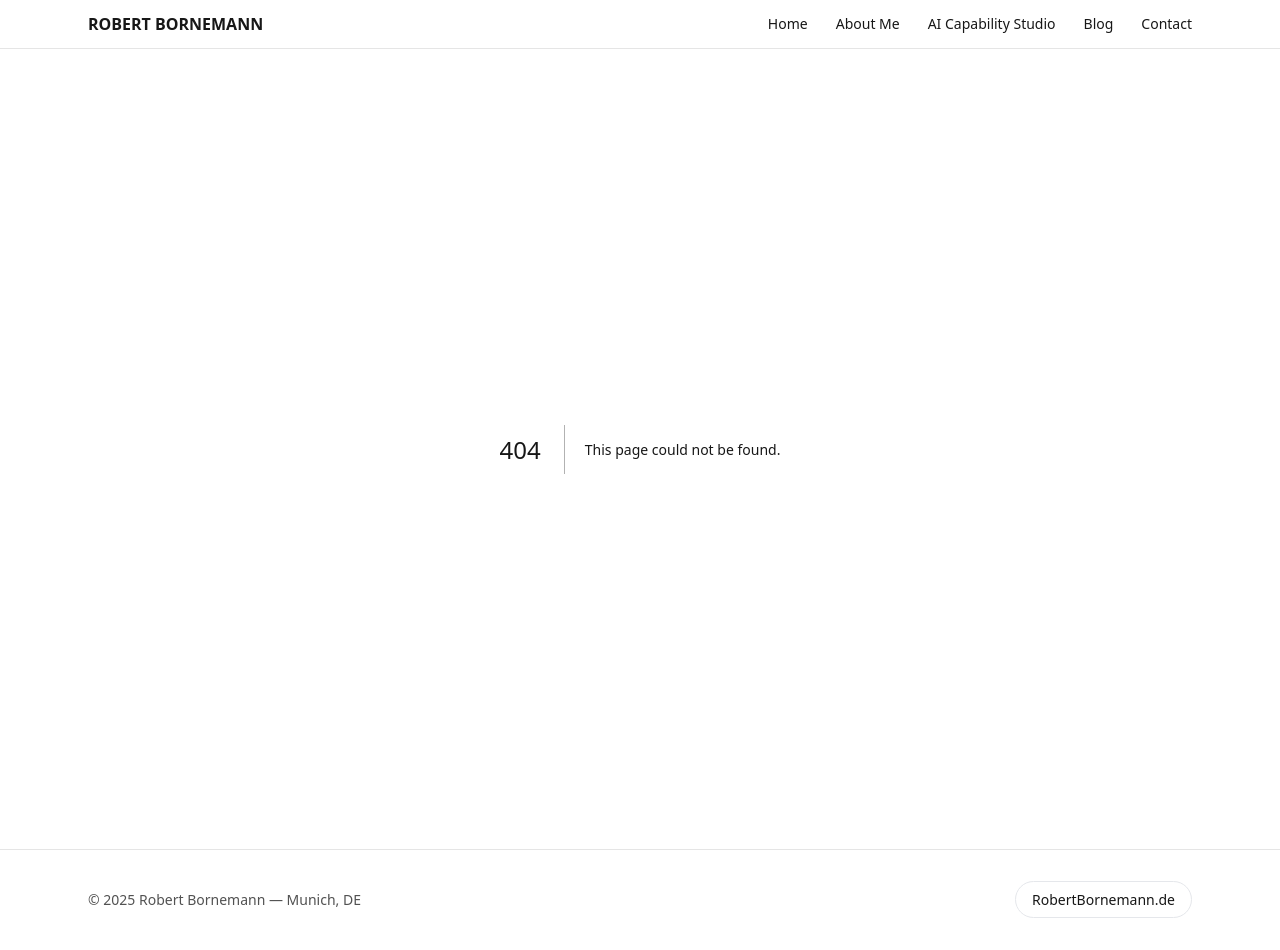
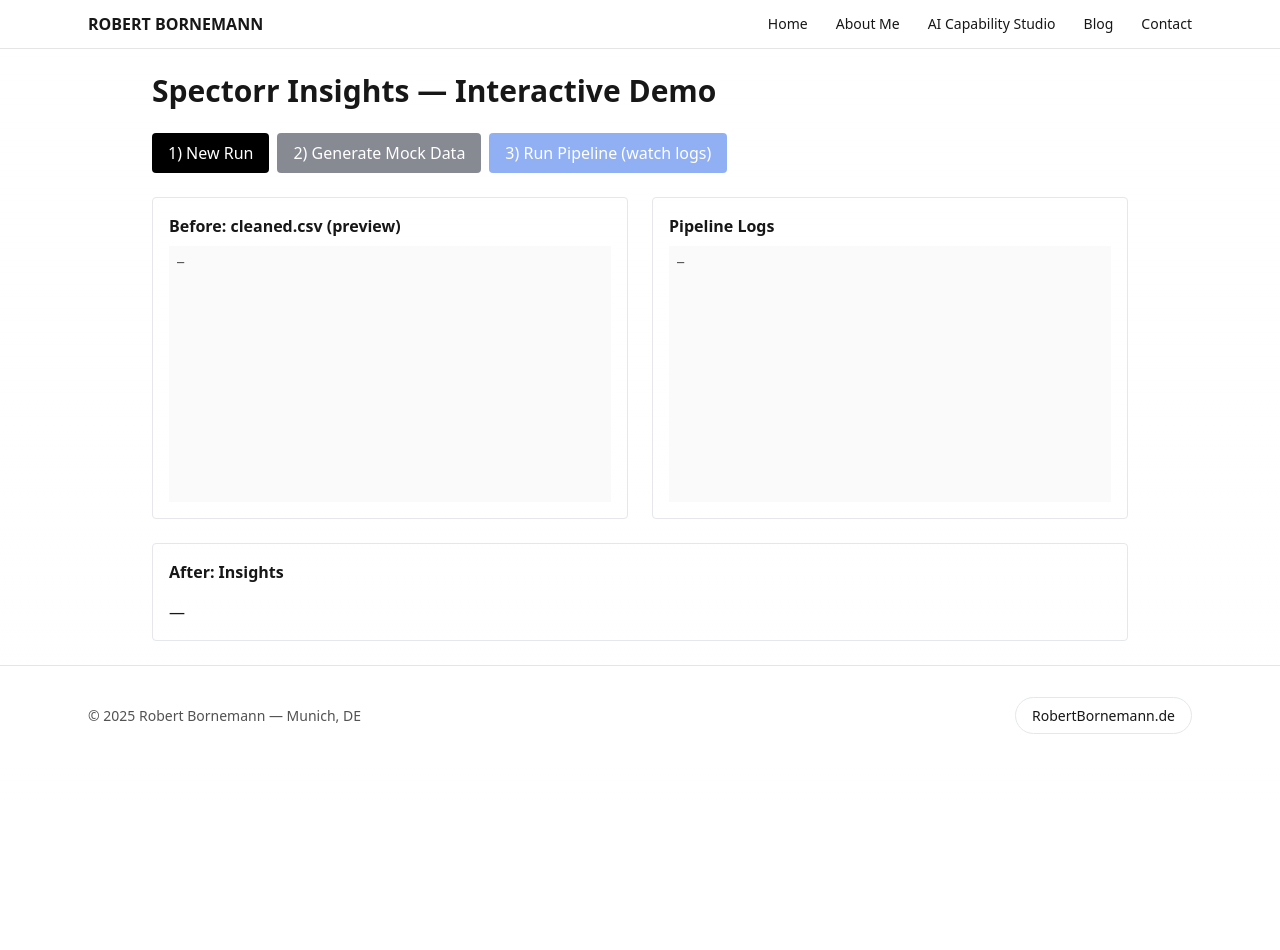
Before and after one commit to RobertBornemann/capability-portfolio, a Next.js app: page /ai-capability-studio/spectorr in a window 1280 px wide. Before the commit this address had no page. After the commit the page ends 800 px from the top, so only its background shows below. Built offline with nearby package versions, Linux system fonts and the light colour scheme.

Commit message:
first spectorr end to end integration

```diff
--- /dev/null
+++ b/app/ai-capability-studio/spectorr/page.tsx
@@ -0,0 +1,102 @@
+// app/insights-demo/page.tsx (Client Component)
+'use client';
+import { useEffect, useRef, useState } from 'react';
+
+export default function InsightsDemo() {
+  const [runId, setRunId] = useState<string | null>(null);
+  const [rawPreview, setRawPreview] = useState<string[] | null>(null);
+  const [logs, setLogs] = useState<string[]>([]);
+  const [insights, setInsights] = useState<any[] | null>(null);
+  const esRef = useRef<EventSource | null>(null);
+
+  const start = async () => {
+    const res = await fetch('/api/demo/start', { method: 'POST' });
+    const json = await res.json();
+    setRunId(json.run_id);
+    setRawPreview(null);
+    setLogs([]);
+    setInsights(null);
+  };
+
+  const mockgen = async () => {
+    if (!runId) return;
+    await fetch(`/api/demo/mockgen?run_id=${runId}`, { method: 'POST' });
+    const raw = await fetch(`/api/demo/raw?run_id=${runId}`).then(r => r.json());
+    setRawPreview(raw.rows);
+  };
+
+  const stream = async () => {
+    if (!runId) return;
+    // close old stream
+    esRef.current?.close();
+    const es = new EventSource(`/api/demo/stream?run_id=${runId}`);
+    esRef.current = es;
+    es.onmessage = (evt) => setLogs(prev => [...prev, evt.data]);
+    es.addEventListener('status', async (evt) => {
+      setLogs(prev => [...prev, `STATUS: ${evt.data}`]);
+      if (evt.data === 'done') {
+        const out = await fetch(`/api/demo/insights?run_id=${runId}`).then(r => r.json());
+        setInsights(out.items);
+      }
+      es.close();
+    });
+  };
+
+  useEffect(() => () => esRef.current?.close(), []);
+
+  return (
+    <main className="mx-auto max-w-5xl p-6 space-y-6">
+      <h1 className="text-3xl font-bold">Spectorr Insights — Interactive Demo</h1>
+
+      <section className="space-x-2">
+        <button onClick={start} className="px-4 py-2 rounded bg-black text-white">1) New Run</button>
+        <button onClick={mockgen} disabled={!runId} className="px-4 py-2 rounded bg-gray-900 text-white disabled:opacity-50">2) Generate Mock Data</button>
+        <button onClick={stream} disabled={!runId} className="px-4 py-2 rounded bg-blue-600 text-white disabled:opacity-50">3) Run Pipeline (watch logs)</button>
+      </section>
+
+      <section className="grid grid-cols-1 md:grid-cols-2 gap-6">
+        <div className="p-4 border rounded">
+          <h2 className="font-semibold mb-2">Before: cleaned.csv (preview)</h2>
+          <pre className="text-xs overflow-auto h-64 bg-neutral-50 p-2">{rawPreview?.join('\n') ?? '—'}</pre>
+        </div>
+        <div className="p-4 border rounded">
+          <h2 className="font-semibold mb-2">Pipeline Logs</h2>
+          <pre className="text-xs overflow-auto h-64 bg-neutral-50 p-2">{logs.join('\n') || '—'}</pre>
+        </div>
+      </section>
+
+      <section className="p-4 border rounded">
+        <h2 className="font-semibold mb-4">After: Insights</h2>
+        {!insights && <div>—</div>}
+        {insights && (
+          <div className="grid gap-4">
+            {insights.map((it, i) => (
+              <div key={i} className="p-4 rounded border">
+                <div className="flex justify-between items-center">
+                  <div className="font-semibold">{it.asset_id} — {it.date}</div>
+                  <div className="text-xs px-2 py-1 rounded bg-neutral-200">{it.insight.tone} · {Math.round(it.insight.confidence*100)}%</div>
+                </div>
+                <p className="mt-2">{it.insight.summary}</p>
+                <div className="mt-3 grid grid-cols-1 md:grid-cols-2 gap-4">
+                  <div>
+                    <div className="text-sm font-medium">Drivers</div>
+                    <ul className="list-disc ml-5 text-sm">
+                      {it.insight.drivers?.map((d: string, idx: number) => <li key={idx}>{d}</li>)}
+                    </ul>
+                  </div>
+                  <div>
+                    <div className="text-sm font-medium">Risks</div>
+                    <ul className="list-disc ml-5 text-sm">
+                      {it.insight.risks?.map((r: string, idx: number) => <li key={idx}>{r}</li>)}
+                    </ul>
+                  </div>
+                </div>
+                <div className="mt-3 text-xs text-neutral-500">method: {it.insight.method}</div>
+              </div>
+            ))}
+          </div>
+        )}
+      </section>
+    </main>
+  );
+}
--- a/next.config.mjs
+++ b/next.config.mjs
@@ -11,9 +11,17 @@ const nextConfig = {
     mdxRs: true, // App Router MDX compiler
   },
   async rewrites() {
-    // Use env var when available; fall back to local FastAPI
-    const base = process.env.COST_API_BASE || 'http://127.0.0.1:8000';
-    return [{ source: '/cost-api/:path*', destination: `${base}/:path*` }];
+    // Env-driven bases; fall back to local FastAPI in dev
+    const spectorrBase = process.env.SPECTORR_API_BASE || 'http://127.0.0.1:8000';
+    const costBase = process.env.COST_API_BASE || 'http://127.0.0.1:8000';
+
+    return [
+      // Main Spectorr backend (portfolio/sentiment, portfolio/insights, demo/*, etc.)
+      { source: '/api/:path*', destination: `${spectorrBase}/:path*` },
+
+      // Cost optimizer backend (kept separate so you can point it elsewhere)
+      { source: '/cost-api/:path*', destination: `${costBase}/:path*` },
+    ];
   },
   // Optional: allow external blog images later
   // images: { remotePatterns: [{ protocol: 'https', hostname: '**' }] },
```
